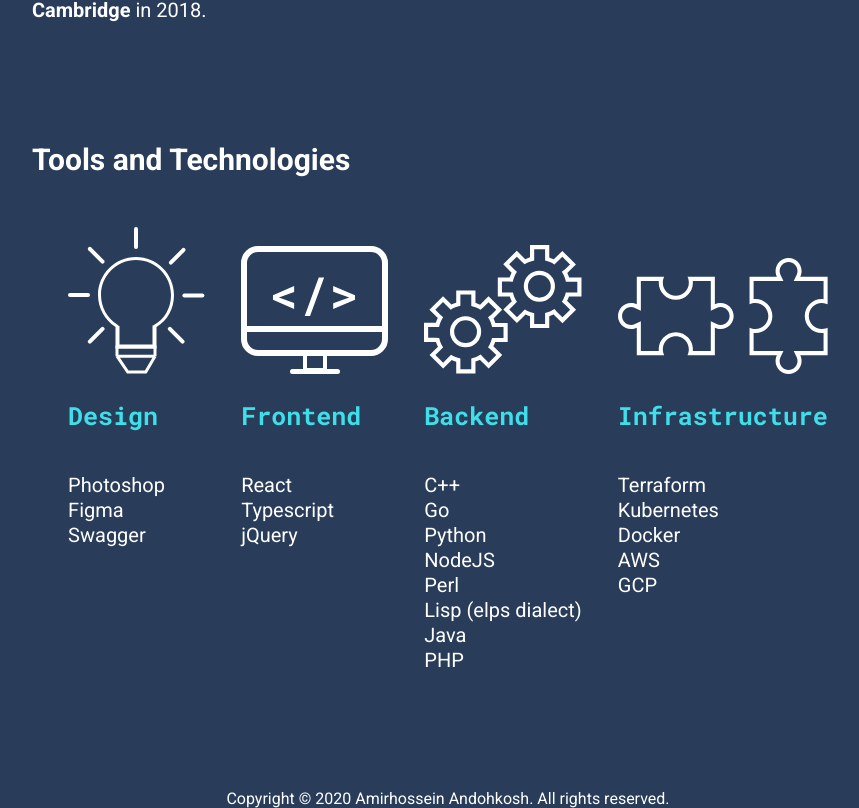
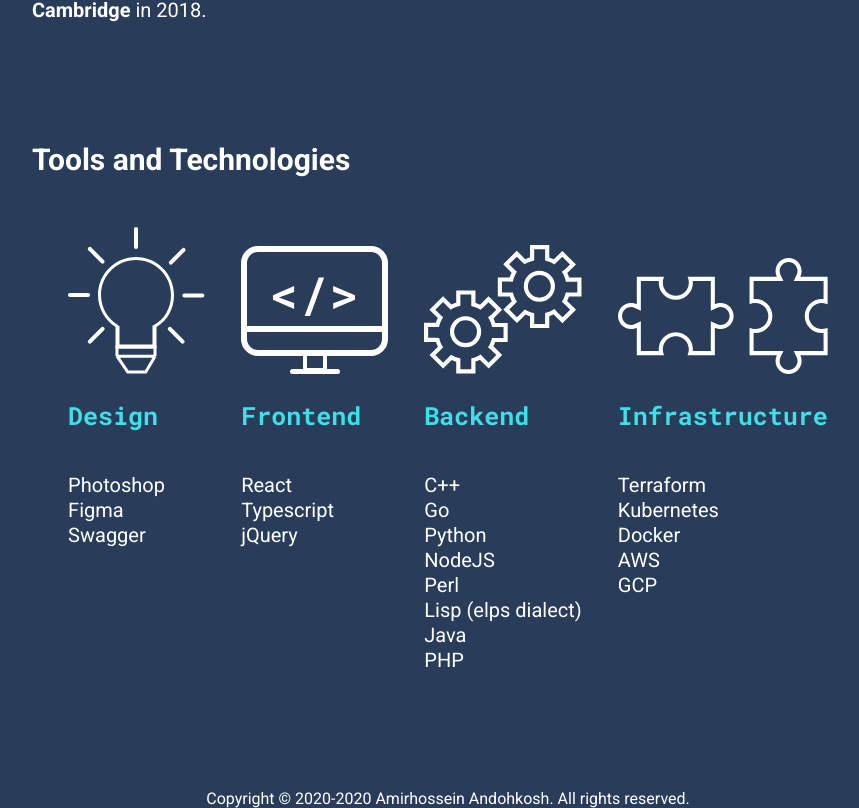
Before and after one commit to amir-bio/amirha.com-2020, a React (Create React App) app: page / in a window 1280 px wide. Shown: the part 426-1234 px from the top of the page, without its empty margins (192-1051 px from the left). Built offline with nearby package versions, Linux system fonts and the light colour scheme.

Commit message:
Configure gitlab CI for new react app deployment

```diff
--- a/src/components/Copyright/index.js
+++ b/src/components/Copyright/index.js
@@ -5,7 +5,7 @@ import React from 'react'
 const copyrightYear = () => {
   const originalCreationYear = '2020'
   const currentYear = new Date().getFullYear()
-  if (currentYear == originalCreationYear) {
+  if (currentYear === originalCreationYear) {
     return originalCreationYear
   } else {
     return originalCreationYear + '-' + currentYear
```
Also changed, not shown: .gitlab-ci.yml.
